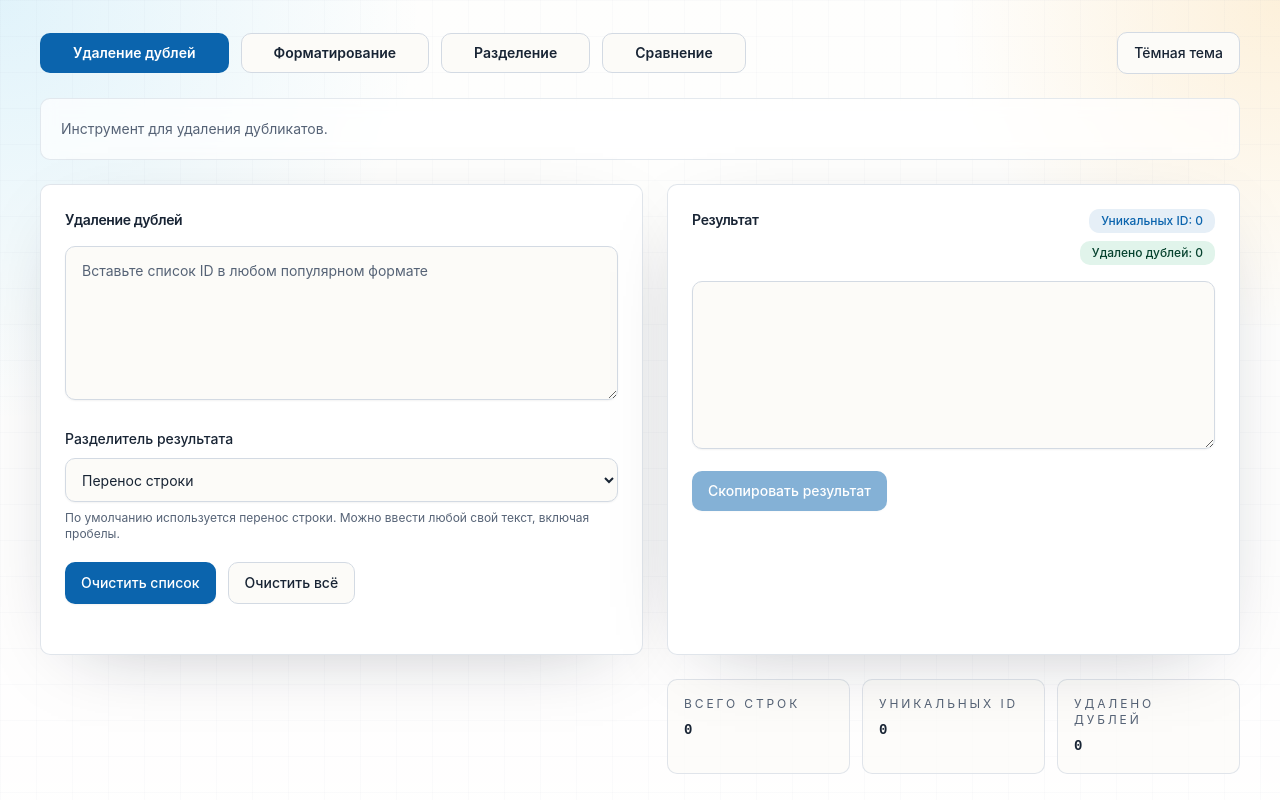
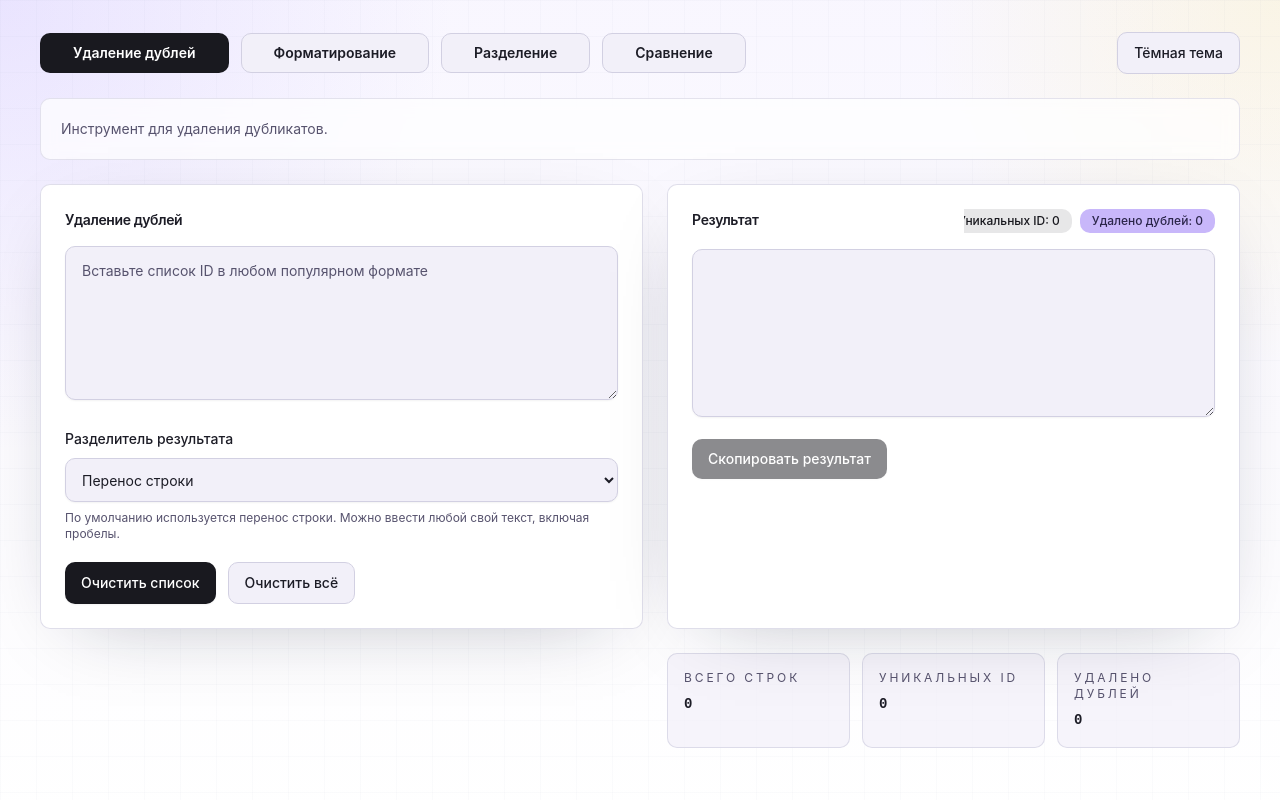
Before and after one commit to Greypefruit/PureList, a React (Vite) app: page / in a window 1280 px wide. Built offline with nearby package versions, Linux system fonts and the light colour scheme.

Commit message:
refactor: refresh comparison metrics and color palette

```diff
--- a/src/App.tsx
+++ b/src/App.tsx
@@ -544,6 +544,7 @@ function AppShell() {
                 <ResultPanel
                   countLabel={`Уникальные ID: ${compareState.onlyInACount}`}
                   description=""
+                  metricsBelowTitle
                   onCopy={() => copyToClipboard(compareState.onlyInAOutput)}
                   secondaryCountLabel={`Всего значений: ${compareState.countA}`}
                   title="Уникальные в списке А"
@@ -552,6 +553,7 @@ function AppShell() {
                 <ResultPanel
                   countLabel={`Уникальные ID: ${compareState.onlyInBCount}`}
                   description=""
+                  metricsBelowTitle
                   onCopy={() => copyToClipboard(compareState.onlyInBOutput)}
                   secondaryCountLabel={`Всего значений: ${compareState.countB}`}
                   title="Уникальные в списке Б"
--- a/src/components/result-panel.tsx
+++ b/src/components/result-panel.tsx
@@ -8,6 +8,7 @@ interface ResultPanelProps {
   value: string;
   countLabel: string;
   secondaryCountLabel?: string;
+  metricsBelowTitle?: boolean;
   onCopy: () => void;
   actionLabel?: string;
   minHeightClassName?: string;
@@ -19,30 +20,35 @@ export function ResultPanel({
   value,
   countLabel,
   secondaryCountLabel,
+  metricsBelowTitle = false,
   onCopy,
   actionLabel = "Скопировать результат",
   minHeightClassName = "min-h-[240px]",
 }: ResultPanelProps) {
   const hasDescription = description.trim().length > 0;
+  const metrics = (
+    <div className="flex flex-nowrap items-center gap-2 self-start overflow-x-auto xl:max-w-[48%] xl:self-auto xl:justify-end">
+      <span className="whitespace-nowrap rounded-[10px] bg-primary/10 px-3 py-1 text-xs font-medium text-primary">
+        {countLabel}
+      </span>
+      {secondaryCountLabel ? (
+        <span className="whitespace-nowrap rounded-[10px] bg-secondary px-3 py-1 text-xs font-medium text-secondary-foreground">
+          {secondaryCountLabel}
+        </span>
+      ) : null}
+    </div>
+  );
 
   return (
     <Card className="h-full">
       <CardHeader className="space-y-0 pb-4">
         <div className="flex flex-col gap-3 xl:flex-row xl:items-start xl:justify-between">
-          <div className={hasDescription ? "space-y-1" : ""}>
+          <div className={hasDescription || metricsBelowTitle ? "space-y-2" : ""}>
             <CardTitle>{title}</CardTitle>
             {hasDescription ? <CardDescription>{description}</CardDescription> : null}
+            {metricsBelowTitle ? metrics : null}
           </div>
-          <div className="flex flex-wrap items-center gap-2 xl:max-w-[48%] xl:justify-end">
-            <span className="whitespace-nowrap rounded-[10px] bg-primary/10 px-3 py-1 text-xs font-medium text-primary">
-              {countLabel}
-            </span>
-            {secondaryCountLabel ? (
-              <span className="whitespace-nowrap rounded-[10px] bg-secondary px-3 py-1 text-xs font-medium text-secondary-foreground">
-                {secondaryCountLabel}
-              </span>
-            ) : null}
-          </div>
+          {metricsBelowTitle ? null : metrics}
         </div>
       </CardHeader>
       <CardContent className="space-y-4 pt-0">
--- a/src/index.css
+++ b/src/index.css
@@ -3,44 +3,44 @@
 @tailwind utilities;
 
 :root {
-  --background: 48 33% 98%;
-  --foreground: 214 37% 15%;
+  --background: 252 45% 96%;
+  --foreground: 240 16% 13%;
   --card: 0 0% 100%;
-  --card-foreground: 214 37% 15%;
-  --primary: 207 88% 36%;
+  --card-foreground: 240 16% 13%;
+  --primary: 240 12% 11%;
   --primary-foreground: 0 0% 100%;
-  --secondary: 152 45% 92%;
-  --secondary-foreground: 160 84% 14%;
-  --accent: 32 96% 90%;
-  --accent-foreground: 24 88% 20%;
-  --muted: 210 40% 96%;
-  --muted-foreground: 215 16% 40%;
+  --secondary: 255 88% 85%;
+  --secondary-foreground: 248 32% 22%;
+  --accent: 54 100% 72%;
+  --accent-foreground: 42 42% 18%;
+  --muted: 252 42% 92%;
+  --muted-foreground: 248 14% 38%;
   --destructive: 0 78% 57%;
   --destructive-foreground: 0 0% 100%;
-  --border: 214 22% 86%;
-  --input: 214 22% 86%;
-  --ring: 207 88% 36%;
+  --border: 248 24% 85%;
+  --input: 248 24% 85%;
+  --ring: 255 88% 78%;
   --radius: 1rem;
 }
 
 .dark {
-  --background: 217 33% 10%;
-  --foreground: 210 40% 96%;
-  --card: 217 33% 13%;
-  --card-foreground: 210 40% 96%;
-  --primary: 199 89% 60%;
-  --primary-foreground: 214 37% 15%;
-  --secondary: 169 52% 18%;
-  --secondary-foreground: 153 70% 92%;
-  --accent: 32 70% 20%;
-  --accent-foreground: 36 100% 90%;
-  --muted: 217 22% 18%;
-  --muted-foreground: 216 15% 72%;
+  --background: 255 18% 11%;
+  --foreground: 250 35% 95%;
+  --card: 252 16% 14%;
+  --card-foreground: 250 35% 95%;
+  --primary: 255 88% 80%;
+  --primary-foreground: 240 12% 11%;
+  --secondary: 50 92% 64%;
+  --secondary-foreground: 36 42% 16%;
+  --accent: 255 24% 20%;
+  --accent-foreground: 250 35% 95%;
+  --muted: 252 18% 19%;
+  --muted-foreground: 249 20% 74%;
   --destructive: 0 70% 44%;
   --destructive-foreground: 0 0% 100%;
-  --border: 217 18% 26%;
-  --input: 217 18% 26%;
-  --ring: 199 89% 60%;
+  --border: 252 16% 28%;
+  --input: 252 16% 28%;
+  --ring: 255 88% 80%;
 }
 
 html {
@@ -54,16 +54,16 @@ html.dark {
 body {
   @apply min-h-screen bg-background font-sans text-foreground antialiased;
   background-image:
-    radial-gradient(circle at top left, rgba(14, 165, 233, 0.12), transparent 28%),
-    radial-gradient(circle at top right, rgba(245, 158, 11, 0.14), transparent 22%),
-    linear-gradient(to bottom, rgba(255, 255, 255, 0.72), rgba(255, 255, 255, 0.88));
+    radial-gradient(circle at top left, rgba(173, 153, 255, 0.2), transparent 30%),
+    radial-gradient(circle at top right, rgba(255, 234, 117, 0.18), transparent 24%),
+    linear-gradient(to bottom, rgba(249, 247, 255, 0.94), rgba(255, 255, 255, 0.98));
 }
 
 .dark body {
   background-image:
-    radial-gradient(circle at top left, rgba(14, 165, 233, 0.15), transparent 26%),
-    radial-gradient(circle at top right, rgba(245, 158, 11, 0.12), transparent 20%),
-    linear-gradient(to bottom, rgba(15, 23, 42, 0.92), rgba(15, 23, 42, 0.98));
+    radial-gradient(circle at top left, rgba(165, 138, 255, 0.22), transparent 28%),
+    radial-gradient(circle at top right, rgba(255, 226, 92, 0.16), transparent 22%),
+    linear-gradient(to bottom, rgba(24, 20, 36, 0.94), rgba(20, 17, 31, 0.98));
 }
 
 * {
```
